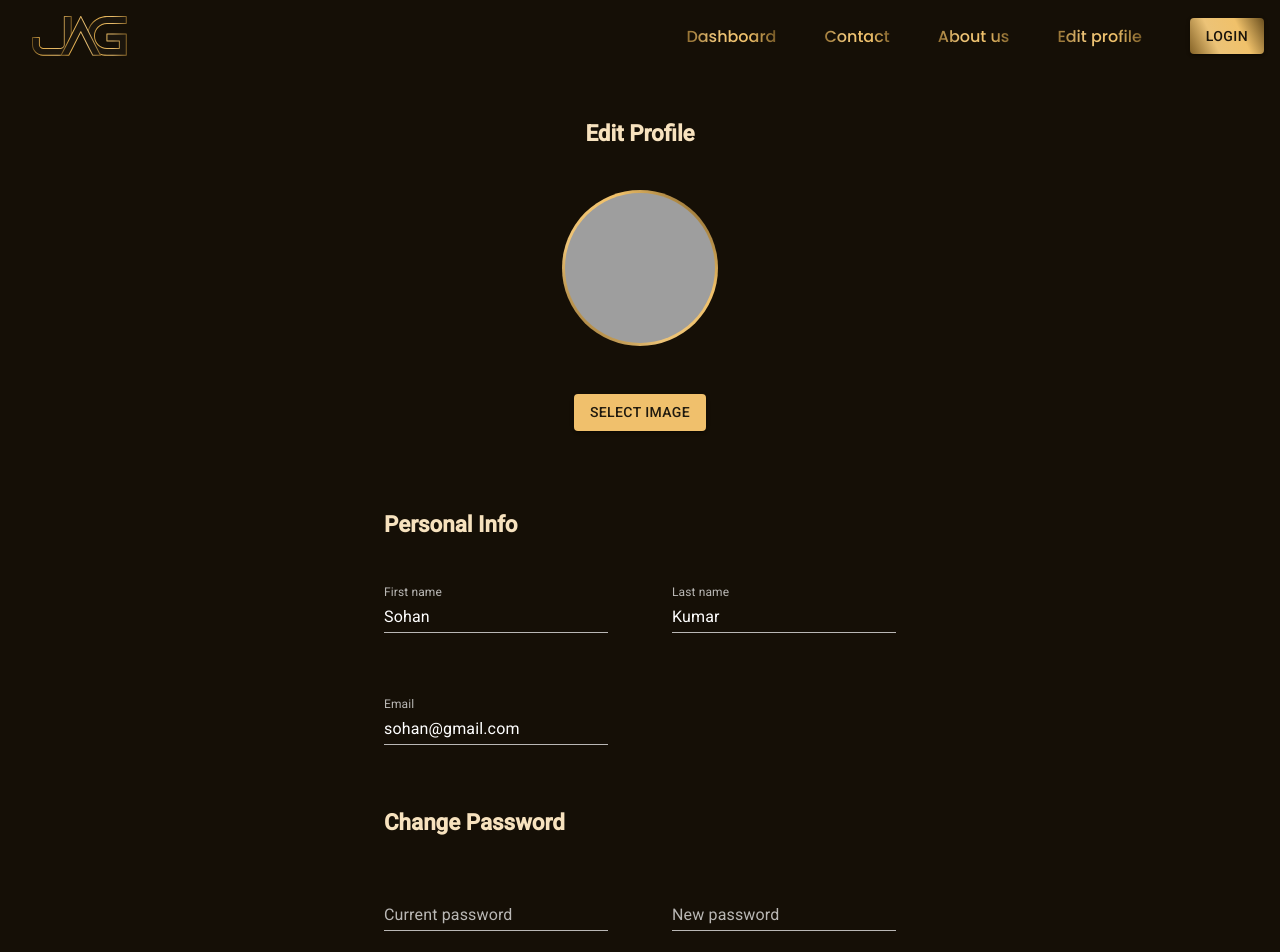
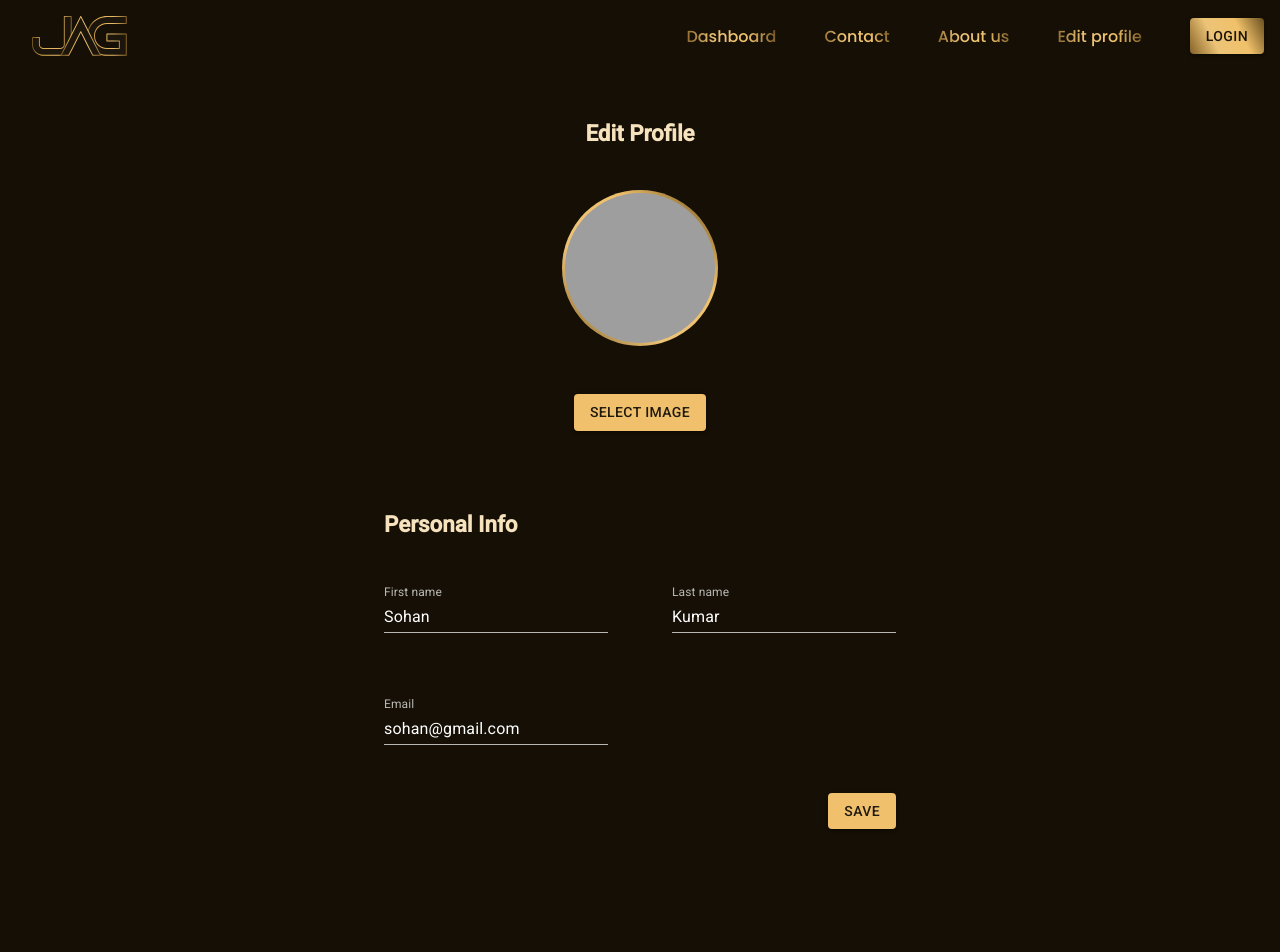
Before and after one commit to Mohanbarman/jag-portal, a React (Create React App) app: page /edit-profile in a window 1280 px wide. Shown: the top 952 px of the page. After the commit the page ends 861 px from the top, so only its background shows below. Built offline with nearby package versions, Linux system fonts and the light colour scheme; grey boxes are pictures that could not be loaded.

Commit message:
Removing change password from edit profile screen

```diff
--- a/src/routes/EditProfile.js
+++ b/src/routes/EditProfile.js
@@ -5,6 +5,7 @@ import RoundedImageContainer from "../components/RoundedImageContainer";
 import {Button, TextField} from "@material-ui/core";
 import {authenticatedRoutes} from "../Routes";
 import {utilsContext} from "../context/UtilsContext";
+import {validateEmail} from "../Utils";
 
 
 const EditProfile = () => {
@@ -45,14 +46,17 @@ const EditProfile = () => {
   }
 
   const _handleImageUploadClick = (event) => {
+    // File uri
     const file = event.target.files[0];
     const reader = new FileReader();
 
+    // Callback event will run everytime reader is used to read file
     reader.onload = (e) => {
       setProfileImage(e.target.result);
       console.log(e);
     }
 
+    // Read file
     reader.readAsDataURL(file);
   }
 
@@ -89,6 +93,8 @@ const EditProfile = () => {
                 value={firstName}
                 onChange={i => setFirstName(i.target.value)}
                 variant='standard'
+                error={firstName.length < 1}
+                helperText={firstName.length < 1 ? 'First name is required' : ''}
               />
               <TextField
                 label='Last name'
@@ -101,27 +107,29 @@ const EditProfile = () => {
                 value={email}
                 onChange={i => setEmail(i.target.value)}
                 variant='standard'
+                error={!validateEmail(email)}
+                helperText={validateEmail(email) ? '' : 'Please enter a valid email'}
               />
             </div>
           </div>
-          <div className='edit-profile-change-password-container'>
-            <h3>Change password</h3>
-            <div className='edit-profile-input-group'>
-              <TextField
-                label='Current password'
-                variant='standard'
-                value={currentPassword}
-                type='password'
-                onChange={i => setCurrentPassword(i.target.value)}
-              />
-              <TextField
-                label='New password'
-                variant='standard'
-                value={newPassword}
-                type='password'
-                onChange={i => setNewPassword(i.target.value)}
-              />
-            </div>
+          {/*<div className='edit-profile-change-password-container'>*/}
+          {/*  <h3>Change password</h3>*/}
+          {/*  <div className='edit-profile-input-group'>*/}
+          {/*    <TextField*/}
+          {/*      label='Current password'*/}
+          {/*      variant='standard'*/}
+          {/*      value={currentPassword}*/}
+          {/*      type='password'*/}
+          {/*      onChange={i => setCurrentPassword(i.target.value)}*/}
+          {/*    />*/}
+          {/*    <TextField*/}
+          {/*      label='New password'*/}
+          {/*      variant='standard'*/}
+          {/*      value={newPassword}*/}
+          {/*      type='password'*/}
+          {/*      onChange={i => setNewPassword(i.target.value)}*/}
+          {/*    />*/}
+          {/*  </div>*/}
             <Button
               variant='contained'
               color='primary'
@@ -130,7 +138,7 @@ const EditProfile = () => {
             >
               Save
             </Button>
-          </div>
+          {/*</div>*/}
         </div>
       </div>
     </>
```
